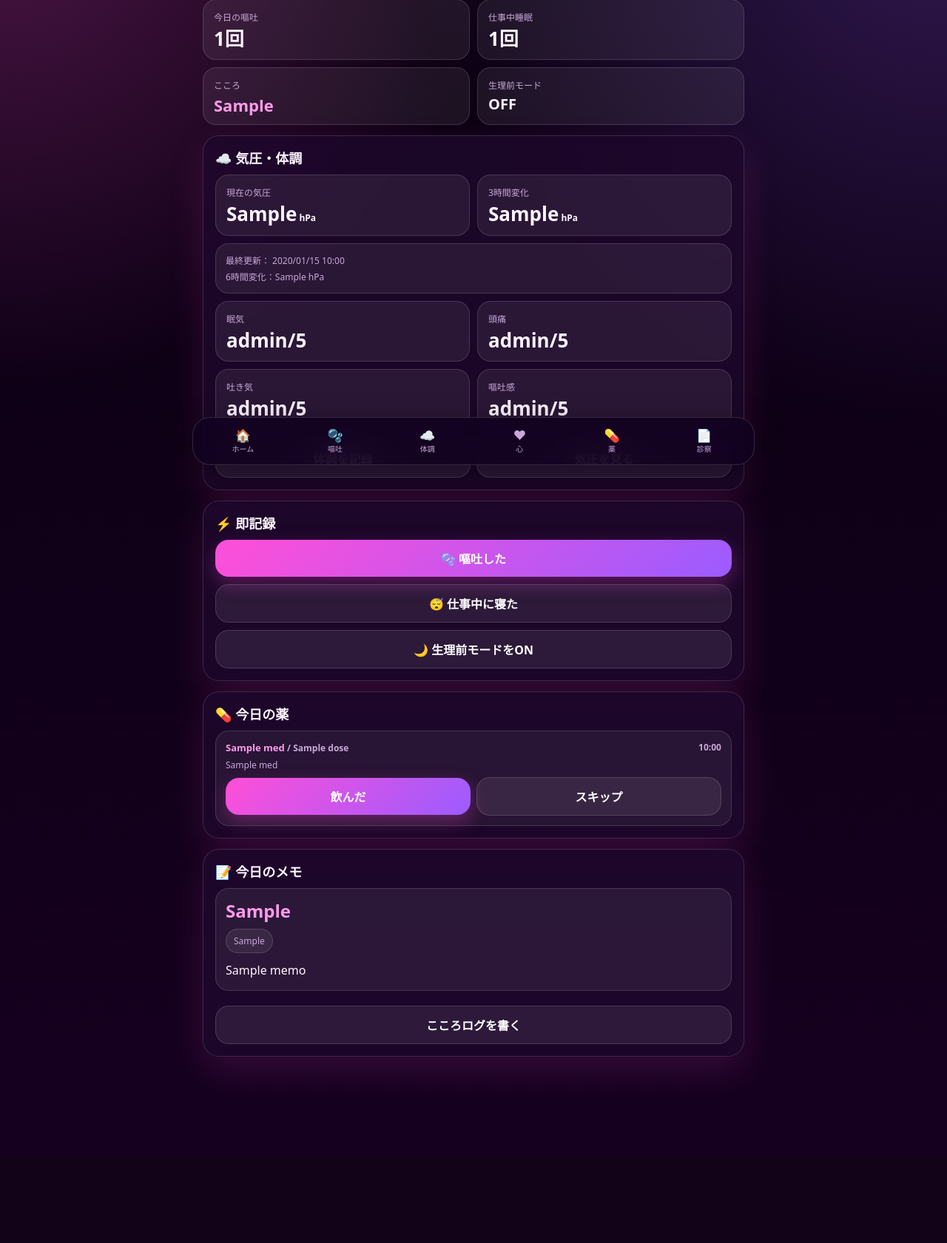
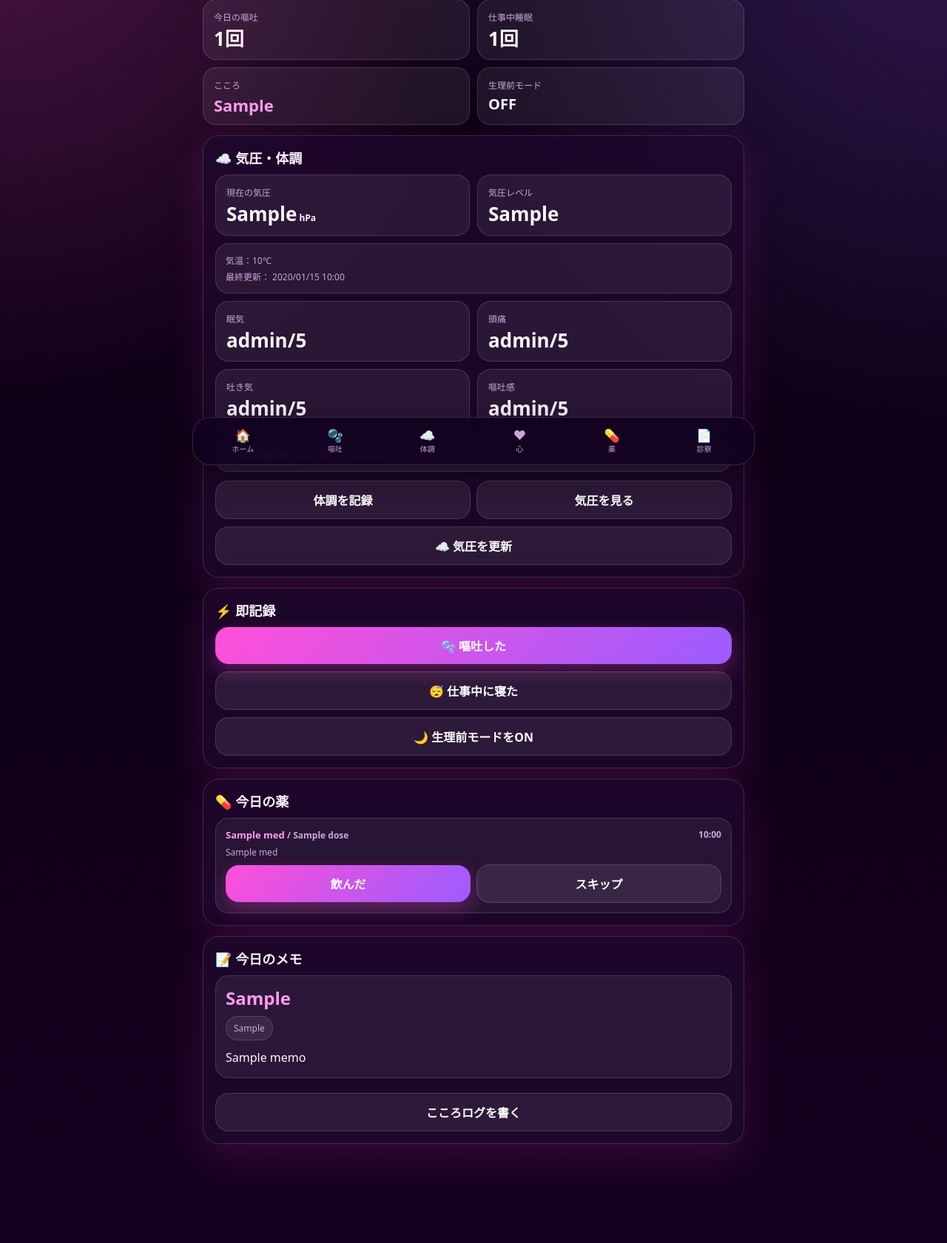
Before and after one commit to k2chanxmx-cloud/Lunacare, a Flask app: template templates/index.html in a window 1280 px wide. Shown: the part 161-1842 px from the top of the page at 74% size. Before the commit the page ends 1629 px from the top, so only its background shows below. Run offline with Flask 3, Linux system fonts and the light colour scheme; the template is opened without the code that fills it: most values are stand-ins (such as "Sample title", 1, 10 or a date in 2020); some libraries are stand-ins or nearby versions.

Commit message:
Add files via upload

```diff
--- a/templates/index.html
+++ b/templates/index.html
@@ -60,6 +60,9 @@
   </div>
 
   {% if weather_latest %}
+    {% set level = weather_latest.weather_code|string if weather_latest.weather_code is not none else "0" %}
+    {% set level_label = pressure_level_map.get(level, "通常") %}
+
     <div class="grid">
       <div class="stat">
         <div class="stat-label">現在の気圧</div>
@@ -69,40 +72,36 @@
       </div>
 
       <div class="stat">
-        <div class="stat-label">3時間変化</div>
+        <div class="stat-label">気圧レベル</div>
         <div class="stat-value
-          {% if weather_latest.pressure_change_3h is not none and weather_latest.pressure_change_3h <= -3 %}
+          {% if level|int >= 4 %}
             danger-text
-          {% elif weather_latest.pressure_change_3h is not none and weather_latest.pressure_change_3h <= -1.5 %}
+          {% elif level|int >= 3 %}
             warning-text
           {% endif %}
         ">
-          {% if weather_latest.pressure_change_3h is not none %}
-            {{ weather_latest.pressure_change_3h }}<span class="small"> hPa</span>
-          {% else %}
-            --
-          {% endif %}
+          {{ level_label }}
         </div>
       </div>
     </div>
 
     <div class="card-soft">
-      <div class="small muted">
+      {% if weather_latest.temperature %}
+        <div class="small muted">
+          気温：{{ weather_latest.temperature }}℃
+        </div>
+      {% endif %}
+
+      <div class="small muted" style="margin-top:4px;">
         最終更新：
         {{ weather_latest.logged_at.strftime("%Y/%m/%d %H:%M") if weather_latest.logged_at else "" }}
       </div>
-
-      {% if weather_latest.pressure_change_6h is not none %}
-        <div class="small muted" style="margin-top:4px;">
-          6時間変化：{{ weather_latest.pressure_change_6h }} hPa
-        </div>
-      {% endif %}
     </div>
   {% else %}
     <div class="card-soft">
       <div class="muted small">
         まだ気圧データがありません。<br>
-        Render公開後に <code>/weather/update</code> を開くと取得できます。
+        <code>/weather/update</code> を開くと取得できます。
       </div>
     </div>
   {% endif %}
@@ -126,12 +125,26 @@
         <div class="stat-value">{{ condition.vomit_feeling_level or "-" }}/5</div>
       </div>
     </div>
+
+    {% if condition_count_today %}
+      <div class="card-soft">
+        <div class="small muted">
+          今日の体調記録：{{ condition_count_today }}件
+        </div>
+      </div>
+    {% endif %}
   {% endif %}
 
   <div class="btn-row" style="margin-top:12px;">
     <a class="btn btn-sub" href="{{ url_for('condition') }}">体調を記録</a>
     <a class="btn btn-sub" href="{{ url_for('weather') }}">気圧を見る</a>
   </div>
+
+  <form method="GET" action="{{ url_for('weather_update') }}" style="margin-top:10px;">
+    <button class="btn btn-sub" type="submit">
+      ☁️ 気圧を更新
+    </button>
+  </form>
 </div>
 
 <div class="card">
```
